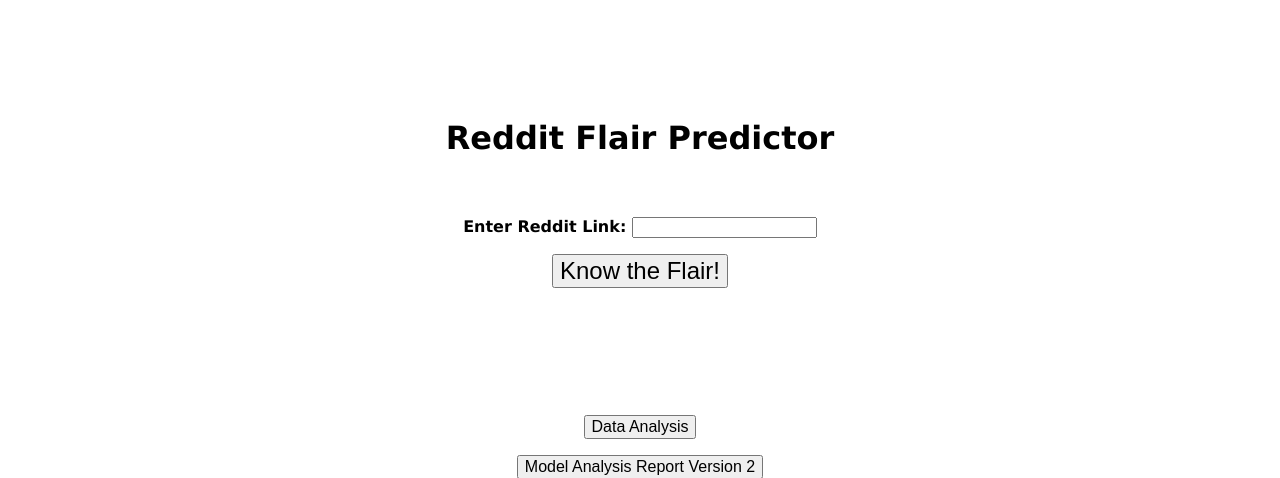
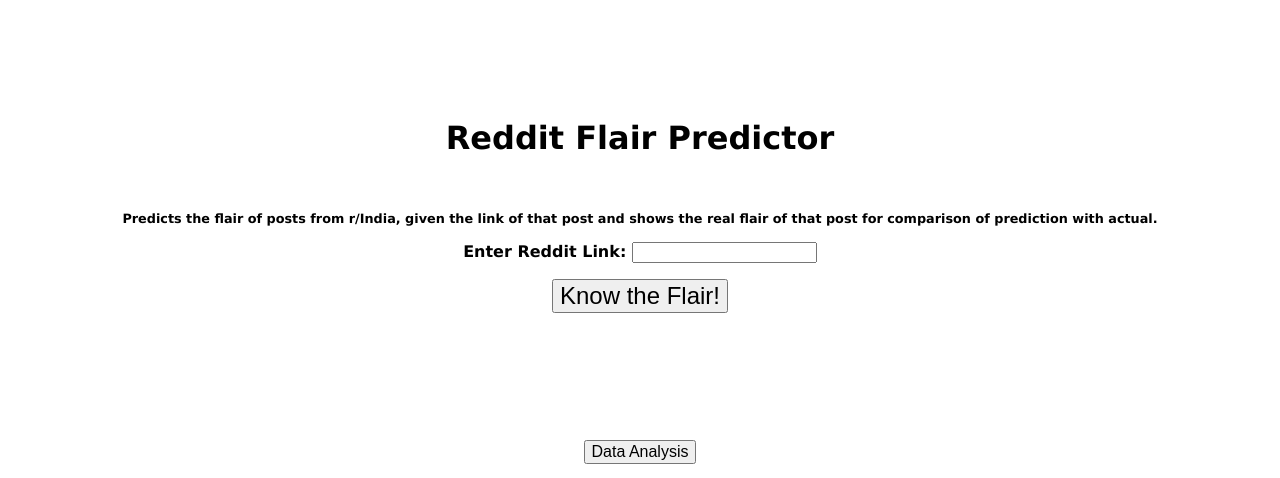
Before and after one commit to oshhh/flairdetectionproject, a Flask app: page / in a window 1280 px wide. Shown: the top 478 px of the page. Run offline with Flask 2, Linux system fonts and the light colour scheme; parts of the project's set-up code (start-up, migrations or seed data) failed here and were passed over.

Commit message:
explanation added

```diff
--- a/templates/homepage.html
+++ b/templates/homepage.html
@@ -1,11 +1,11 @@
 <html>
 	<br><br><br><br><br>
 	<h1 style="font-family:'verdana';text-align:center;font-size:200%;">Reddit Flair Predictor</h1>
-	<h2 style="font-family:'verdana';text-align:center;font-size:100%;> Predicts the flair of posts from r/India, given the link of that post and shows the real flair of that post for comparison of prediction with actual. </h2>
+	<h2 style="font-family:'verdana';text-align:center;font-size:100%;>  </h2>
 	<body background="static/background_home.jpg">
    		<br>
       	<form action = "/" method = "POST">
-        	<p style="font-family:verdana;text-align:center;font-size:120%;"> </p>
+        	<p style="font-family:verdana;text-align:center;font-size:80%;">Predicts the flair of posts from r/India, given the link of that post and shows the real flair of that post for comparison of prediction with actual. </p>
         	<p style="font-family:verdana;text-align:center;font-size:100%;"> <b>Enter Reddit Link: </b><input type = "text" name = "Link" /></p>
         	<p style="font-family:verdana;text-align:center;"><input style="font-size:150%;" type = "Submit" value = "Know the Flair!" /></p>
       	</form>
```
Also changed, not shown: 1 other file.
